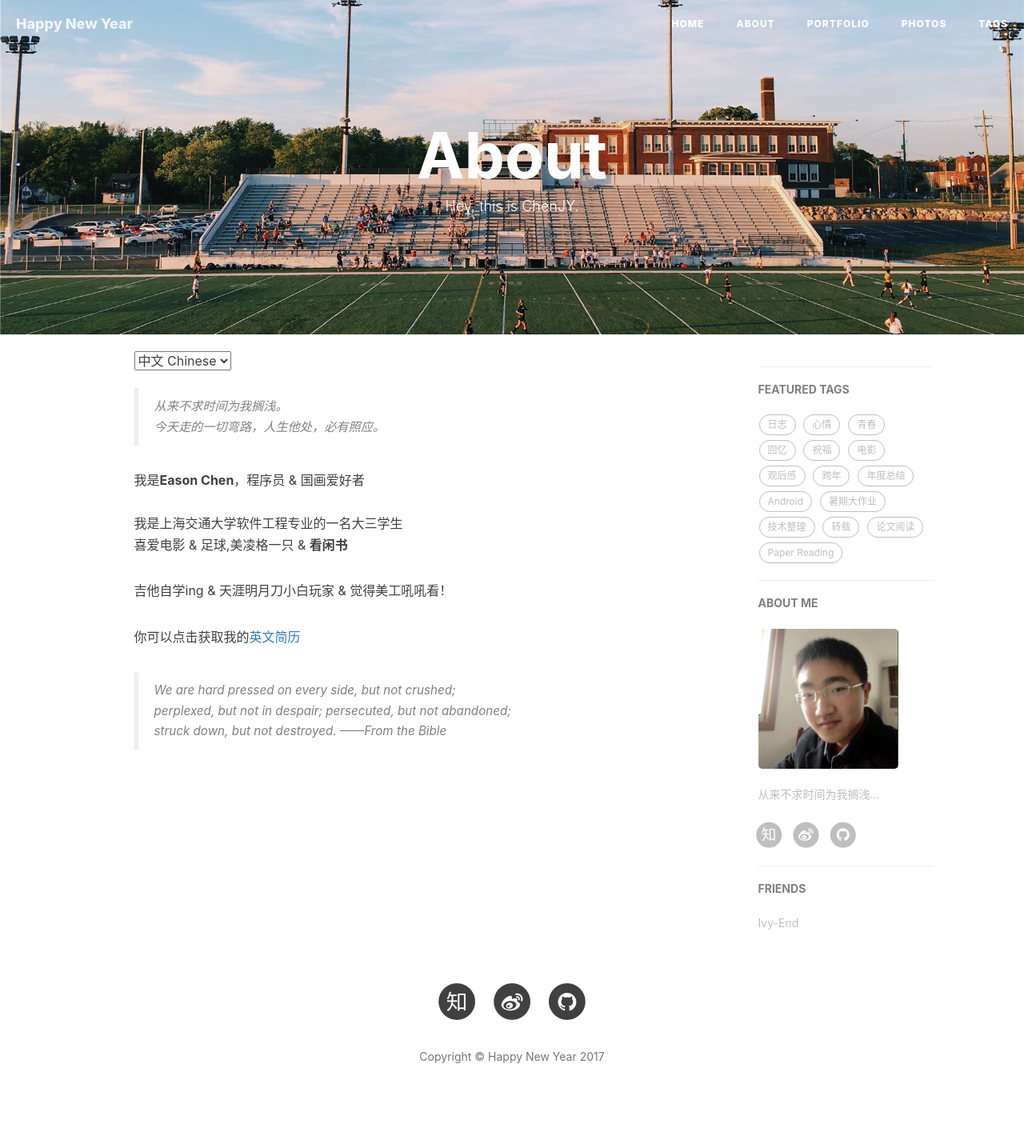
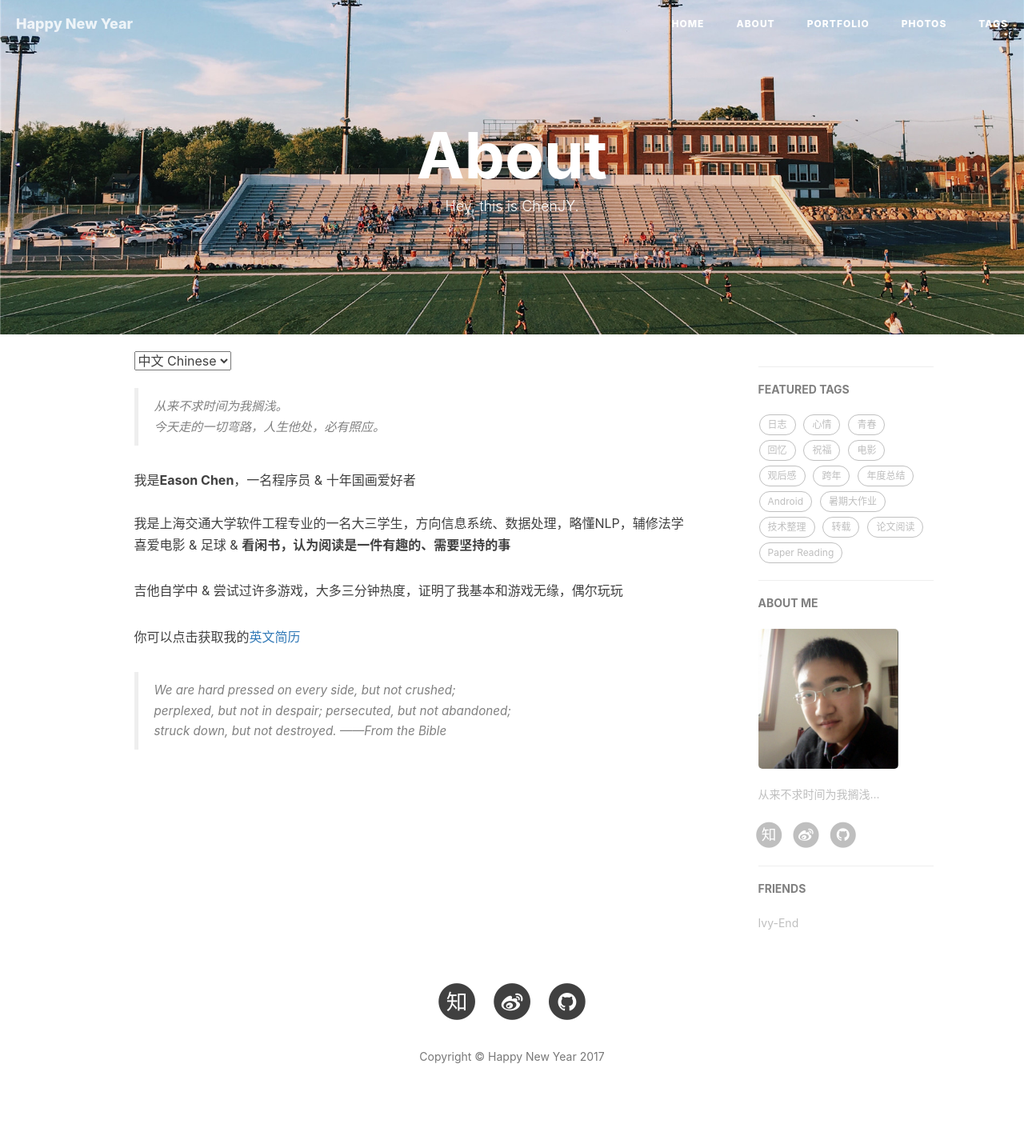
Before and after one commit to jiayangchen/jiayangchen.github.io, a Jekyll site: the page built from about.html, in a window 1280 px wide. Shown: the whole page at 80% size. Built offline with Jekyll 4.4.1, drawn with Linux system fonts in a browser that asks for light colours; nearby versions of some CDN libraries; comment, search, counter and statistics services are not loaded.

```diff
--- a/about.html
+++ b/about.html
@@ -18,12 +18,12 @@
     <blockquote><p>从来不求时间为我搁浅。<br>
     今天走的一切弯路，人生他处，必有照应。</p></blockquote>
 
-    <p>我是<strong>Eason Chen</strong>，程序员 &amp; 国画爱好者<br>
+    <p>我是<strong>Eason Chen</strong>，一名程序员 &amp; 十年国画爱好者<br>
     <br>
-    我是上海交通大学软件工程专业的一名大三学生<br>
-    喜爱电影 &amp; 足球,美凌格一只 &amp; <strong>看闲书</strong></p>
+    我是上海交通大学软件工程专业的一名大三学生，方向信息系统、数据处理，略懂NLP，辅修法学<br>
+    喜爱电影 &amp; 足球 &amp; <strong>看闲书，认为阅读是一件有趣的、需要坚持的事</strong></p>
 
-    <p>吉他自学ing &amp; 天涯明月刀小白玩家 &amp; 觉得美工吼吼看！</p>
+    <p>吉他自学中 &amp; 尝试过许多游戏，大多三分钟热度，证明了我基本和游戏无缘，偶尔玩玩</p>
     <p>你可以点击获取我的<a href="/img/Chen_resume.pdf">英文简历</a></p>
 
     <blockquote><p>We are hard pressed on every side, but not crushed;<br>
@@ -36,12 +36,12 @@
     <blockquote><p>Never hope that time could stop flowing just for me. <br>
     Something that you cannot forget will someday springs up in your life.</p></blockquote>
 
-    <p>Hi, I am <strong>Eason Chen</strong>
+    <p>Hi, I am <strong>Eason Chen</strong>, a programmer, study Chinese painting for almost ten years
     <br>
     <br>
-    I am a junior majoring in <strong>Software Engineering</strong> of Shanghai JiaoTong University<br>
-    Loving movies, football and enjoy reading books for fun<br>
-    Learing guitar, <strong>Game —— Moonlight Blade</strong> navie player, prefer the beauty </p>
+    I am a junior majoring in <strong>Software Engineering</strong> of Shanghai JiaoTong University, foucus on information system、data mining, know little about NLP, take law for minor<br>
+    Loving movies, football and enjoy reading books, think reading is quite interesting and shoule be kept<br>
+    Self-learing guitar, <strong>have tried some popular computer games but finally gave up</strong></p>
     <p>You can click on <a href="/img/Chen_resume.pdf">this</a> to get my English resume</p>
 
     <blockquote><p>We are hard pressed on every side, but not crushed;<br>
```
